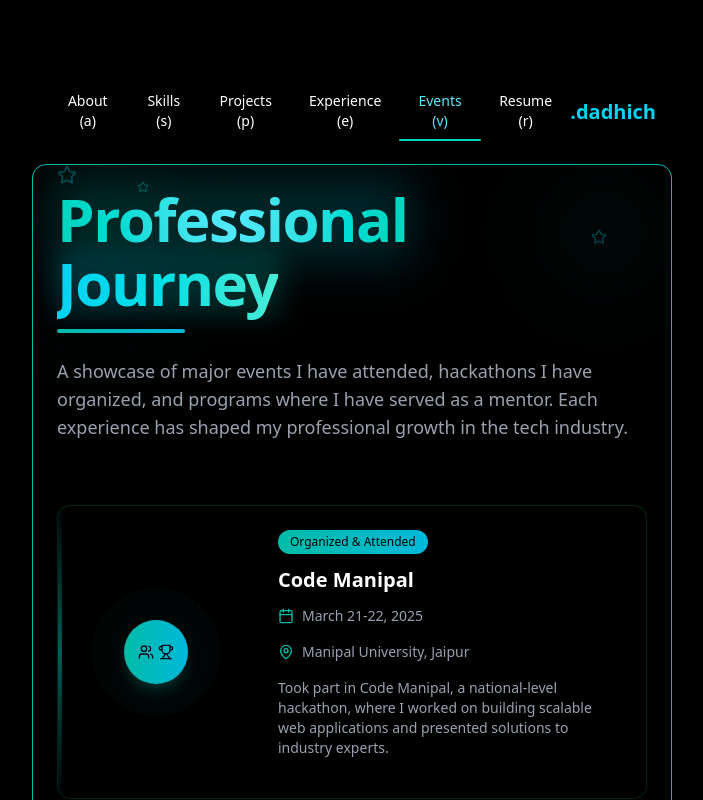
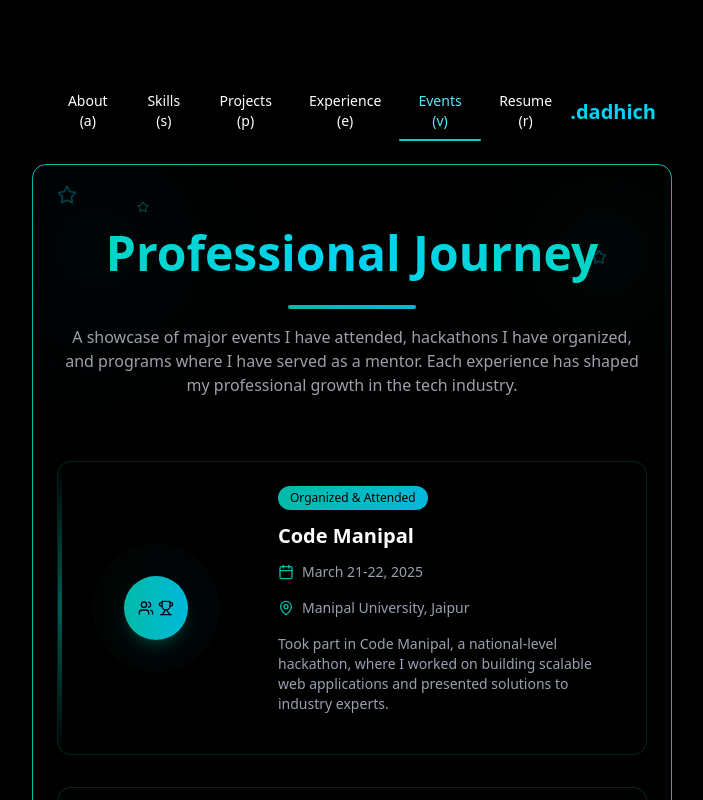
Before and after one commit to namannn04/portfolionext, a Next.js app: page /events in a window 1280 px wide. Shown: the top 800 px of the page, without its empty margins (288-991 px from the left). Built offline with nearby package versions, Linux system fonts and the light colour scheme.

Commit message:
event updated

```diff
--- a/src/app/events/page.tsx
+++ b/src/app/events/page.tsx
@@ -1,8 +1,8 @@
-"use client"
+"use client";
 
-import { useState, useEffect } from "react"
-import { motion } from "framer-motion"
-import { Calendar, Trophy, Users, Lightbulb, MapPin, Star } from "lucide-react"
+import { useState, useEffect } from "react";
+import { motion } from "framer-motion";
+import { Calendar, Trophy, Users, Lightbulb, MapPin, Star } from "lucide-react";
 import type { JSX } from "react";
 import Navbar from "@/component/Navbar";
 
@@ -59,7 +59,7 @@
     image: "/events/codemanipal.jpg",
     type: "organized+attended",
   },
-]
+];
 
 // Icon mapping for event types
 const typeIcons: Record<EventType, JSX.Element> = {
@@ -72,7 +72,7 @@
       <Trophy className="w-4 h-4" />
     </div>
   ),
-}
+};
 
 // Label mapping for event types
 const typeLabels: Record<EventType, string> = {
@@ -80,7 +80,7 @@
   organized: "Organized",
   mentored: "Mentored",
   "organized+attended": "Organized & Attended",
-}
+};
 
 // Color mapping for event types
 const typeColors: Record<EventType, string> = {
@@ -88,16 +88,16 @@
   organized: "from-cyan-500 to-cyan-400",
   mentored: "from-teal-400 to-cyan-500",
   "organized+attended": "from-teal-500 to-cyan-500",
-}
+};
 
 export default function EventsPage() {
-  const [mounted, setMounted] = useState(false)
+  const [mounted, setMounted] = useState(false);
 
   useEffect(() => {
-    setMounted(true)
-  }, [])
+    setMounted(true);
+  }, []);
 
-  if (!mounted) return null
+  if (!mounted) return null;
 
   return (
     <div className="sm:block sm:py-20 bg-black">
@@ -145,41 +145,25 @@
               animate={{ opacity: 1, y: 0 }}
               transition={{ duration: 0.6 }}
             >
-              <h1 className="text-6xl font-bold mb-2 tracking-tight">
-                <span className="relative">
-                  <span className="absolute -inset-1 blur-xl bg-gradient-to-r from-teal-500/20 to-cyan-500/20 rounded-lg"></span>
-                  <span className="relative bg-gradient-to-r from-teal-400 via-cyan-300 to-teal-400 bg-clip-text text-transparent">
-                    Professional
-                  </span>
-                </span>
-                <br />
-                <span className="relative inline-block mt-1">
-                  <span className="absolute -inset-1 blur-md bg-gradient-to-r from-cyan-500/20 to-teal-500/20 rounded-lg"></span>
-                  <span className="relative bg-gradient-to-r from-cyan-400 to-teal-300 bg-clip-text text-transparent">
-                    Journey
-                  </span>
-                </span>
-              </h1>
+              <div className="mb-16 text-center">
+                <h1 className="text-5xl font-bold bg-clip-text text-transparent bg-gradient-to-r from-teal-400 via-cyan-400 to-teal-400 mt-5 mb-2 py-5">
+                  Professional Journey
+                </h1>
+                {/* <div className="h-1 w-24 bg-gradient-to-r from-teal-500 to-cyan-500 rounded-full mx-auto mb-6"></div> */}
+                <motion.div
+                  className="h-1 w-32 mx-auto bg-gradient-to-r from-teal-500 to-cyan-500 rounded-full mb-4"
+                  initial={{ width: 0 }}
+                  animate={{ width: 128 }}
+                  transition={{ duration: 0.8, delay: 0.3 }}
+                />
+                <p className="text-zinc-400 max-w-2xl mx-auto">
+                  A showcase of major events I have attended, hackathons I have
+                  organized, and programs where I have served as a mentor. Each
+                  experience has shaped my professional growth in the tech
+                  industry.
+                </p>
+              </div>
             </motion.div>
-
-            {/* Animated underline */}
-            <motion.div
-              className="h-1 w-32 bg-gradient-to-r from-teal-500 to-cyan-500 rounded-full mt-4"
-              initial={{ width: 0 }}
-              animate={{ width: 128 }}
-              transition={{ duration: 0.8, delay: 0.3 }}
-            />
-
-            {/* Subtitle with enhanced styling */}
-            <motion.p
-              className="text-gray-400 mt-6 max-w-2xl text-lg relative z-10"
-              initial={{ opacity: 0 }}
-              animate={{ opacity: 1 }}
-              transition={{ duration: 0.6, delay: 0.4 }}
-            >
-              A showcase of major events I have attended, hackathons I have organized, and programs where I have served as a
-              mentor. Each experience has shaped my professional growth in the tech industry.
-            </motion.p>
           </div>
         </div>
 
@@ -212,7 +196,9 @@
                     <div className="absolute w-32 h-32 rounded-full bg-gradient-to-r from-teal-500/5 to-cyan-500/5 opacity-50 group-hover:opacity-80 transition-opacity duration-300" />
 
                     <div
-                      className={`w-16 h-16 rounded-full bg-gradient-to-r ${typeColors[event.type]} flex items-center justify-center shadow-lg shadow-teal-500/20 group-hover:shadow-teal-500/40 transition-all duration-300 z-10`}
+                      className={`w-16 h-16 rounded-full bg-gradient-to-r ${
+                        typeColors[event.type]
+                      } flex items-center justify-center shadow-lg shadow-teal-500/20 group-hover:shadow-teal-500/40 transition-all duration-300 z-10`}
                     >
                       {typeIcons[event.type]}
                     </div>
@@ -222,7 +208,9 @@
                   <div className="md:w-2/3 p-6">
                     <div className="flex items-center mb-3">
                       <span
-                        className={`text-xs font-medium px-3 py-1 rounded-full bg-gradient-to-r ${typeColors[event.type]} text-black`}
+                        className={`text-xs font-medium px-3 py-1 rounded-full bg-gradient-to-r ${
+                          typeColors[event.type]
+                        } text-black`}
                       >
                         {typeLabels[event.type]}
                       </span>
@@ -244,7 +232,9 @@
                       </div>
                     </div>
 
-                    <p className="text-gray-400 text-sm mb-4">{event.description}</p>
+                    <p className="text-gray-400 text-sm mb-4">
+                      {event.description}
+                    </p>
                   </div>
                 </div>
 
@@ -255,5 +245,5 @@
         </div>
       </div>
     </div>
-  )
+  );
 }
```
